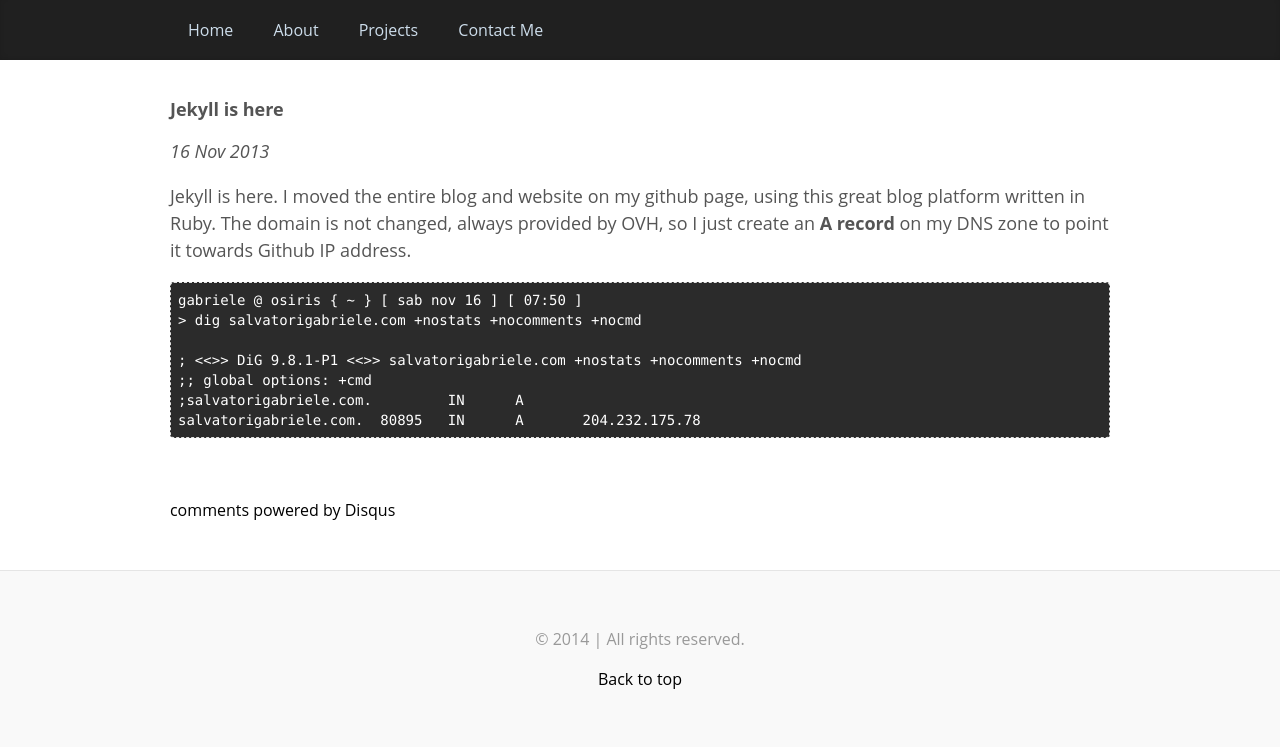
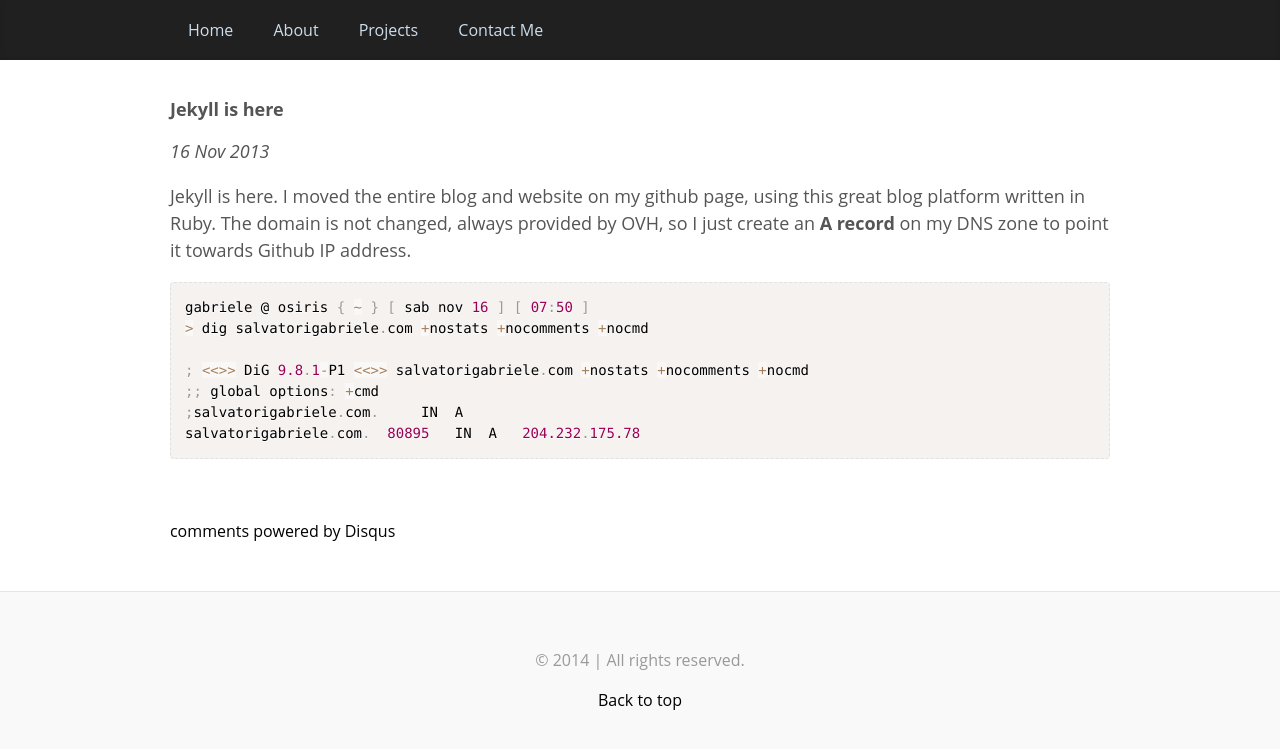
Before and after one commit to gsalvatori/salvatorigabriele.com, a Jekyll site: the page built from _posts/2013-11-16-jekyll-is-here.markdown, in a window 1280 px wide. Shown: the top 749 px of the page. Built offline with Jekyll 4.4.1, drawn with Linux system fonts in a browser that asks for light colours; nearby versions of some CDN libraries; library files that are not in the unit come from our copies; Markdown is read by kramdown in place of the engine named in the settings; comment, search, counter and statistics services are not loaded.

Commit message:
Update post.html

```diff
--- a/_layouts/post.html
+++ b/_layouts/post.html
@@ -19,6 +19,9 @@
     <!-- Custom styles for this template -->
     <link href="/css/blog.css" rel="stylesheet">
 
+    <!-- Prism.js syntax highlighting -->
+    <link href="/css/prism.css" rel="stylesheet">
+
     <!-- Just for debugging purposes. Don't actually copy this line! -->
     <!--[if lt IE 9]><script src="../../assets/js/ie8-responsive-file-warning.js"></script><![endif]-->
 
@@ -30,6 +33,8 @@
   </head>
 
   <body>
+
+  <script src="/js/prism.js"></script>
 
     <div class="blog-masthead">
       <div class="container">
```
